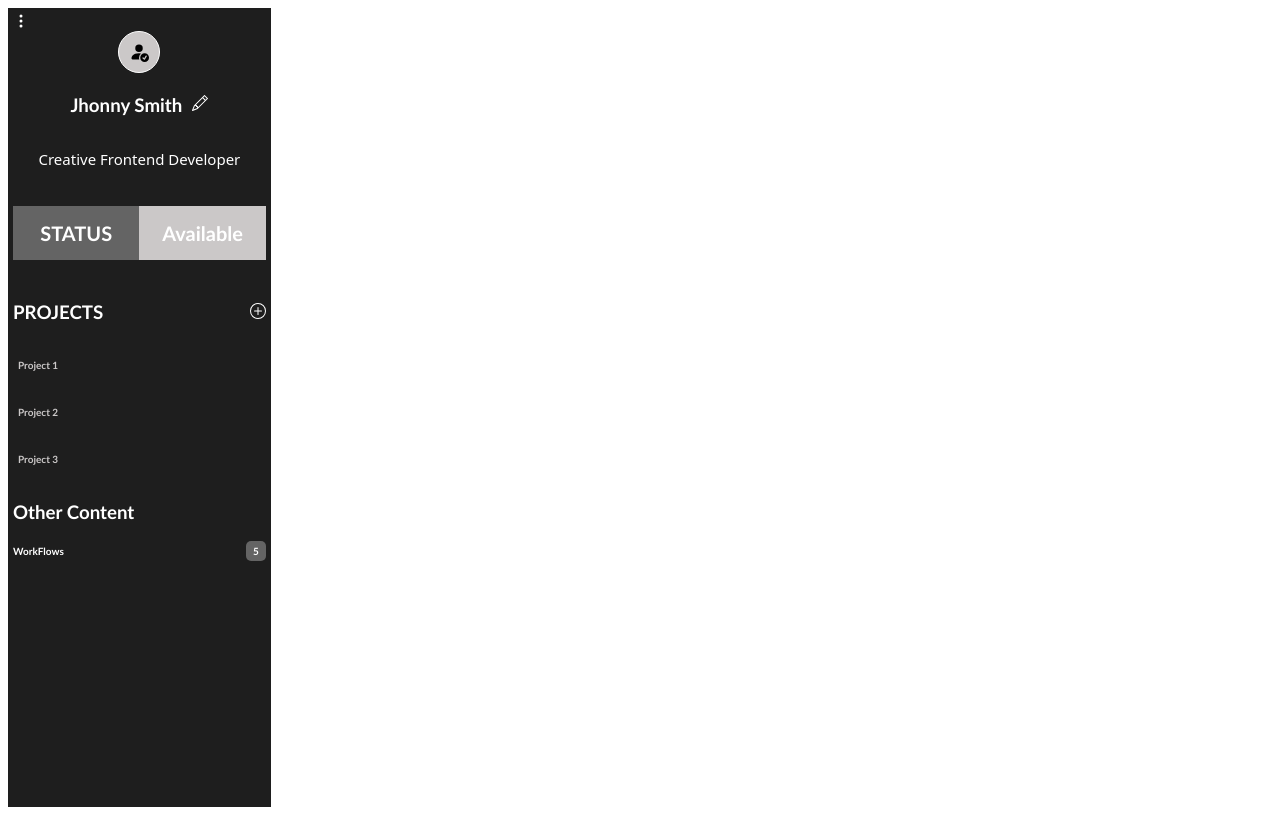
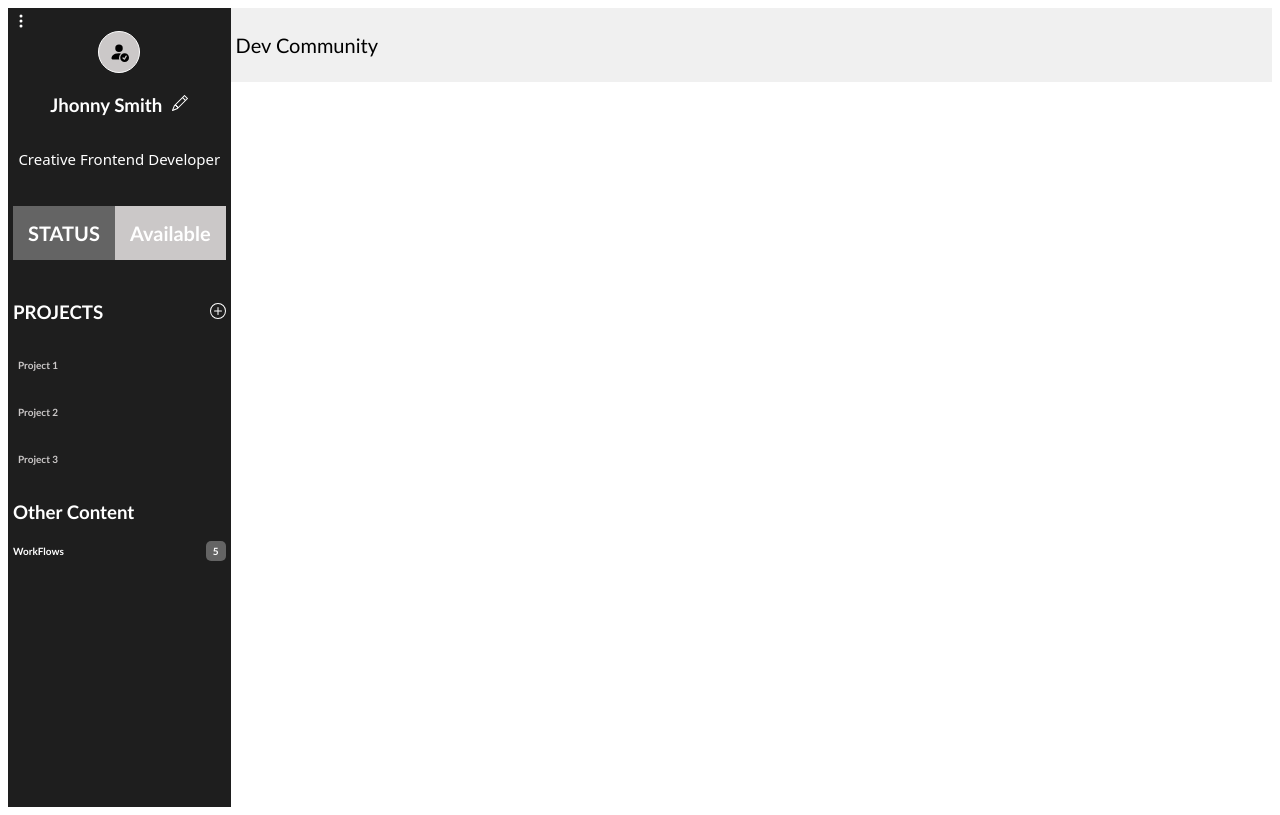
Before and after one commit to tres9lo/client, a React (Create React App) app: page / in a window 1280 px wide. Built offline with nearby package versions, Linux system fonts and the light colour scheme.

Commit message:
styling sidebar

```diff
--- a/src/App.js
+++ b/src/App.js
@@ -1,5 +1,6 @@
 import './App.css';
 import Sidebar from './components/Sidebar'
+import Navbar from './components/Navbar'
 
 
 function App() {
@@ -7,6 +8,7 @@ function App() {
   <div className="main">
 <div class="content">
 <Sidebar/>
+<Navbar/>
 </div>
 
         </div>
--- /dev/null
+++ b/src/components/Navbar.jsx
@@ -0,0 +1,9 @@
+import React from 'react'
+
+const Navbar = () => {
+  return (
+    <div className='nav-container'>Dev Community</div>
+  )
+}
+
+export default Navbar
--- a/src/index.css
+++ b/src/index.css
@@ -363,3 +363,18 @@ form button:hover{
   cursor:pointer;
   color: black;
 }
+/*Navbar Container*/
+
+.nav-container{
+   display: flex;
+   flex-direction: row;
+   background: #f0f0f0;
+    justify-content: start;
+    align-items: center;
+    color: black;
+    font-size: 20px;
+    font-family: 'Trebuchet MS', 'Lucida Sans Unicode', 'Lucida Grande', 'Lucida Sans', Arial, sans-serif;
+    padding: 5px;
+    width: 100%;
+    height: 8%;
+}
```
